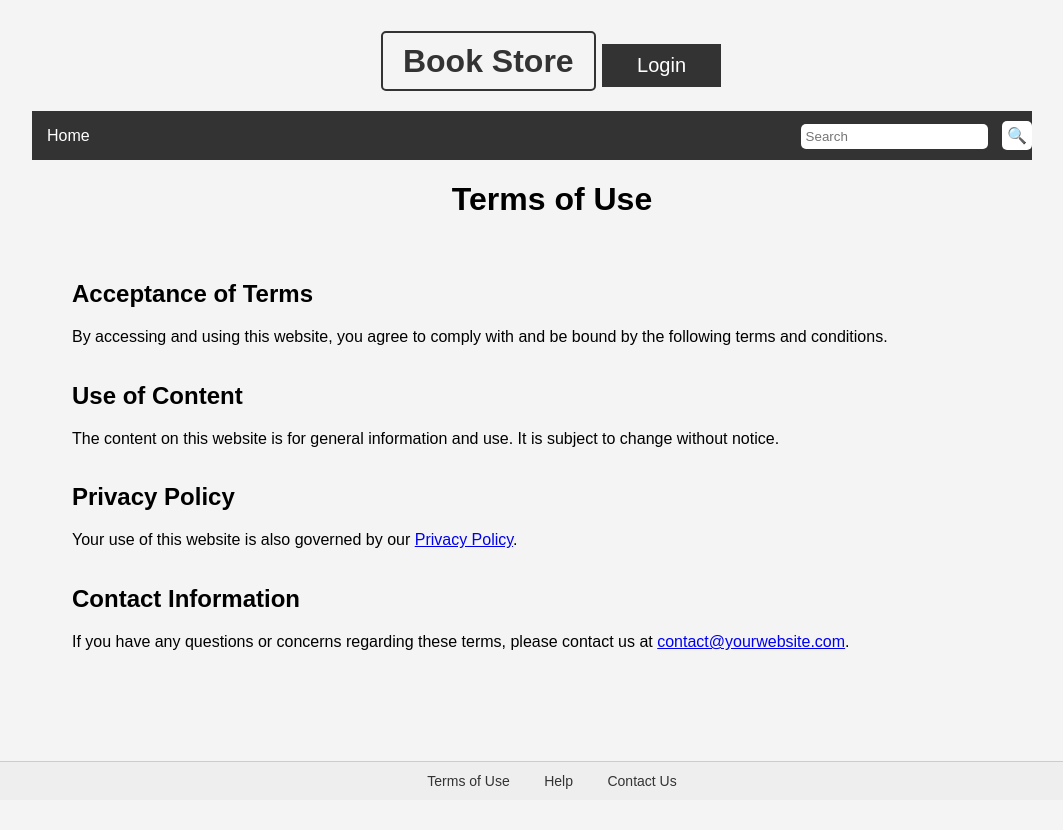
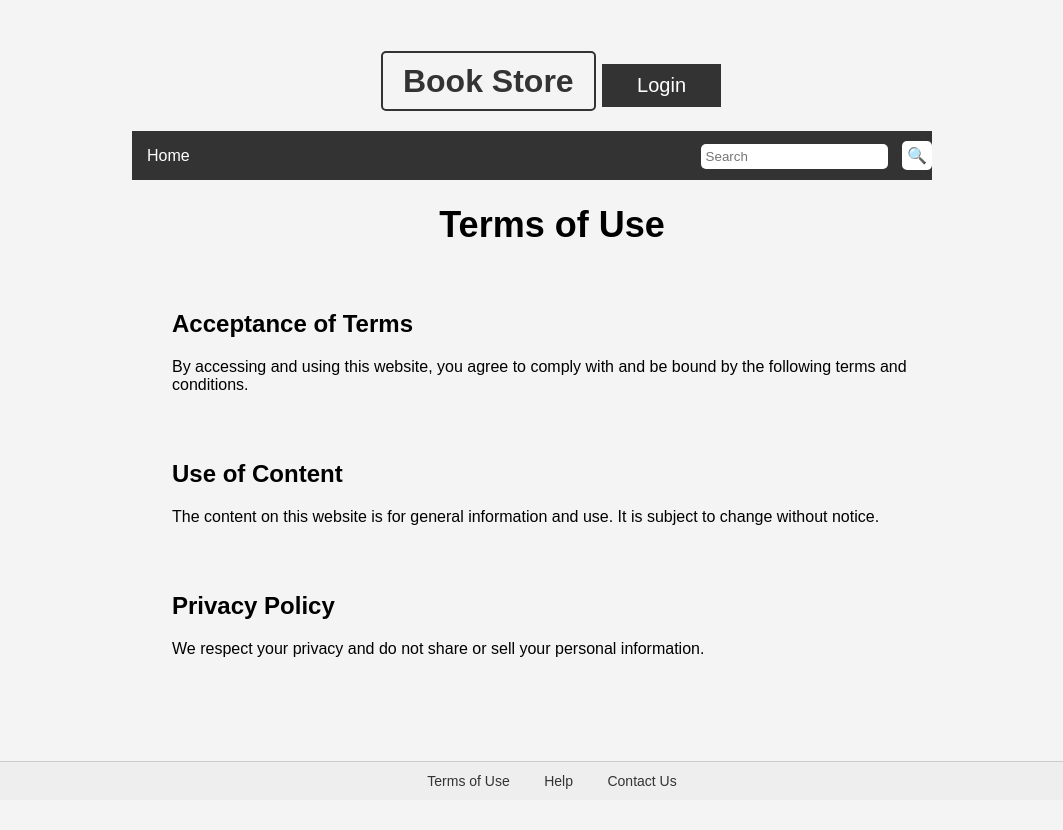
Before and after one commit to Abishai03/book_management_system, a Flask app: template app/templates/tou.html in a window 1280 px wide. Shown: the whole page, without its empty margins (88-1151 px from the left). After the commit the page ends 789 px from the top, so only its background shows below. Run offline with Flask 3, Linux system fonts and the light colour scheme; the template is opened without the code that fills it, so the values that code supplies are empty.

Commit message:
Clean up of bottom ribbon pages.

```diff
--- a/app/templates/help.html
+++ b/app/templates/help.html
@@ -13,12 +13,6 @@
 
         header {
             text-align: center;
-            /* margin-left: -20px;
-            margin-right: 20px;
-
-            background-color: #333;
-            color: #fff;
-            padding: 20px; */
         }
 
         h1 {
--- a/app/templates/tou.html
+++ b/app/templates/tou.html
@@ -5,10 +5,8 @@
 <!DOCTYPE html>
 <html lang="en">
 <head>
-    <!-- <meta charset="UTF-8">
-    <meta name="viewport" content="width=device-width, initial-scale=1.0"> -->
     <title>Terms of Use</title>
-    <!-- <style>
+    <style>
         body {
             font-family: Arial, sans-serif;
             margin: 20px;
@@ -16,12 +14,6 @@
 
         header {
             text-align: center;
-            margin-left: -20px;
-            margin-right: 20px;
-
-            background-color: #333;
-            color: #fff;
-            padding: 20px;
         }
 
         h1 {
@@ -45,11 +37,6 @@
         p {
             font-size: 16px;
         }
-    </style> -->
-    <style>
-        header {
-          text-align: center;
-        }
     </style>
 </head>
 <body>
@@ -68,15 +55,10 @@
             <p>The content on this website is for general information and use. It is subject to change without notice.</p>
         </div>
 
-        <div class="section">
+        <section class="privacy-policy">
             <h2>Privacy Policy</h2>
-            <p>Your use of this website is also governed by our <a href="privacy.html">Privacy Policy</a>.</p>
-        </div>
-
-        <div class="section">
-            <h2>Contact Information</h2>
-            <p>If you have any questions or concerns regarding these terms, please contact us at <a href="contact.html">contact@yourwebsite.com</a>.</p>
-        </div>
+            <p>We respect your privacy and do not share or sell your personal information.</p>
+        </section>
     </div>
 </body>
 </html>
```
Also changed, not shown: app/templates/contact_us.html (+8 -1 lines).
